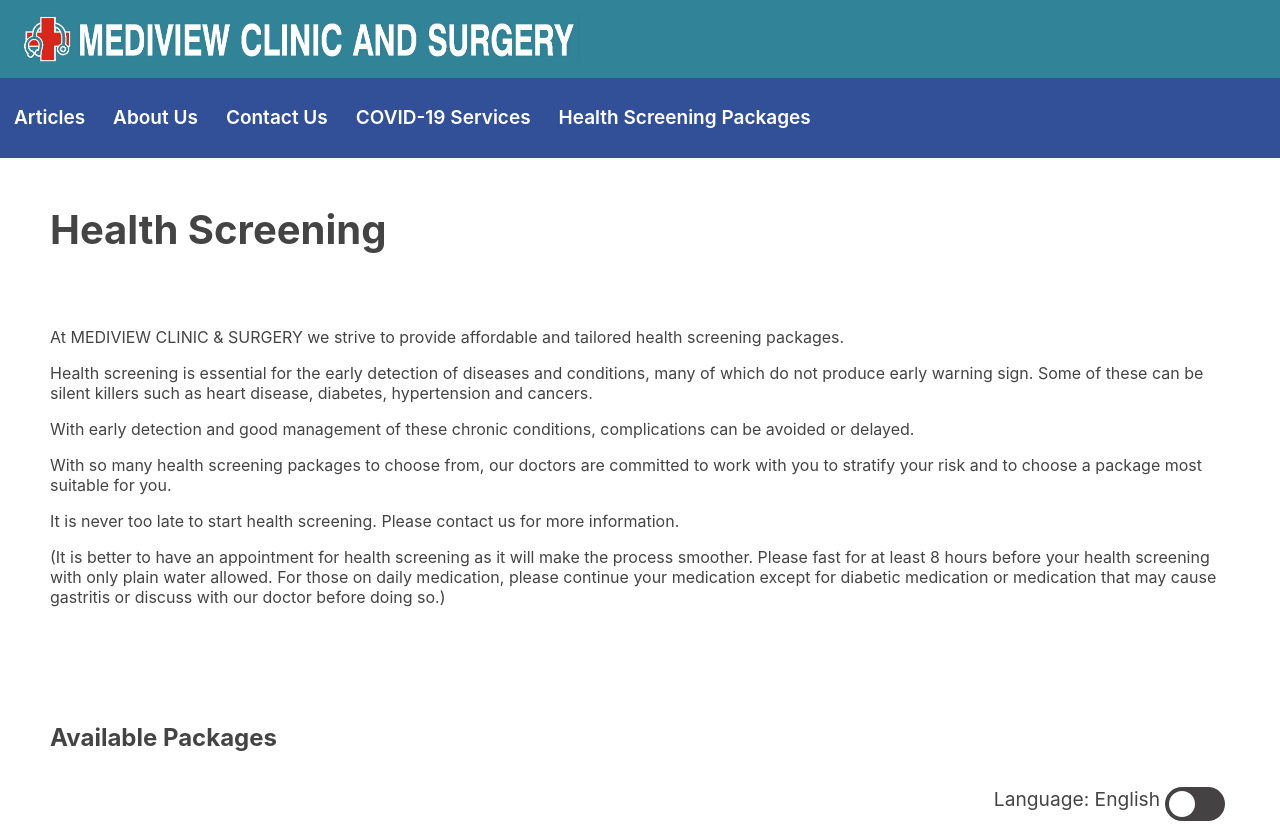
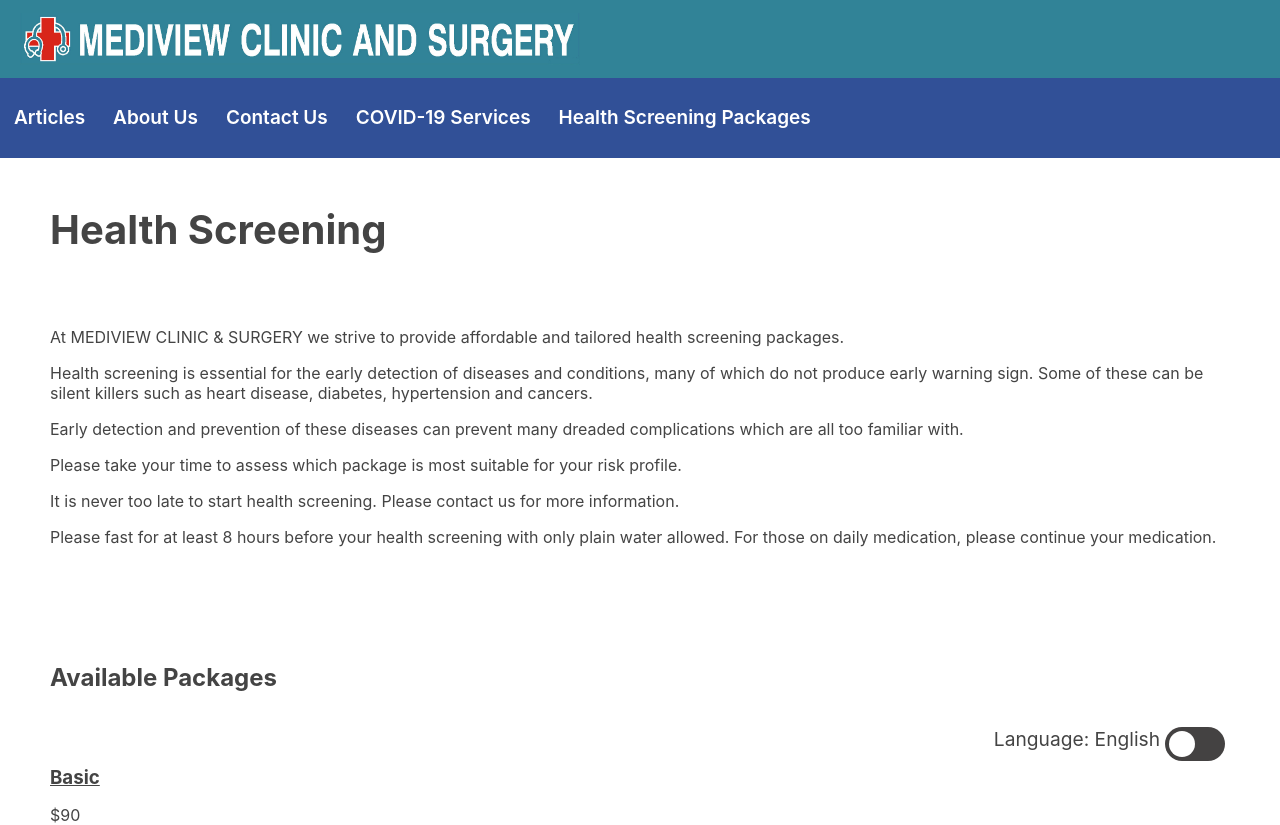
Before and after one commit to AbsoluteGibs/commercial-clinic-mediview, a React (Create React App) app in the folder frontend/: page /health-screening in a window 1280 px wide. Shown: the top 825 px of the page. Built offline with nearby package versions, Linux system fonts and the light colour scheme.

Commit message:
health screening small content update

```diff
--- a/frontend/src/components/HealthScreening.js
+++ b/frontend/src/components/HealthScreening.js
@@ -247,10 +247,10 @@ function HealthScreening(){
             <div className='bot-padding-30'/>
             <p>At MEDIVIEW CLINIC & SURGERY we strive to provide affordable and tailored health screening packages.</p>
             <p>Health screening is essential for the early detection of diseases and conditions, many of which do not produce early warning sign. Some of these can be silent killers such as heart disease, diabetes, hypertension and cancers.</p>
-            <p>With early detection and good management of these chronic conditions, complications can be avoided or delayed.</p>
-            <p>With so many health screening packages to choose from, our doctors are committed to work with you to stratify your risk and to choose a package most suitable for you.</p>
+            <p>Early detection and prevention of these diseases can prevent many dreaded complications which are all too familiar with.</p>
+            <p>Please take your time to assess which package is most suitable for your risk profile.</p>
             <p>It is never too late to start health screening. Please contact us for more information.</p>
-            <p>(It is better to have an appointment for health screening as it will make the process smoother. Please fast for at least 8 hours before your health screening with only plain water allowed. For those on daily medication, please continue your medication except for diabetic medication or medication that may cause gastritis or discuss with our doctor before doing so.)</p>
+            <p>Please fast for at least 8 hours before your health screening with only plain water allowed. For those on daily medication, please continue your medication.</p>
             <div>
                 <div className='top-padding-50'/>
                 <div className='top-padding-50'/>
```
